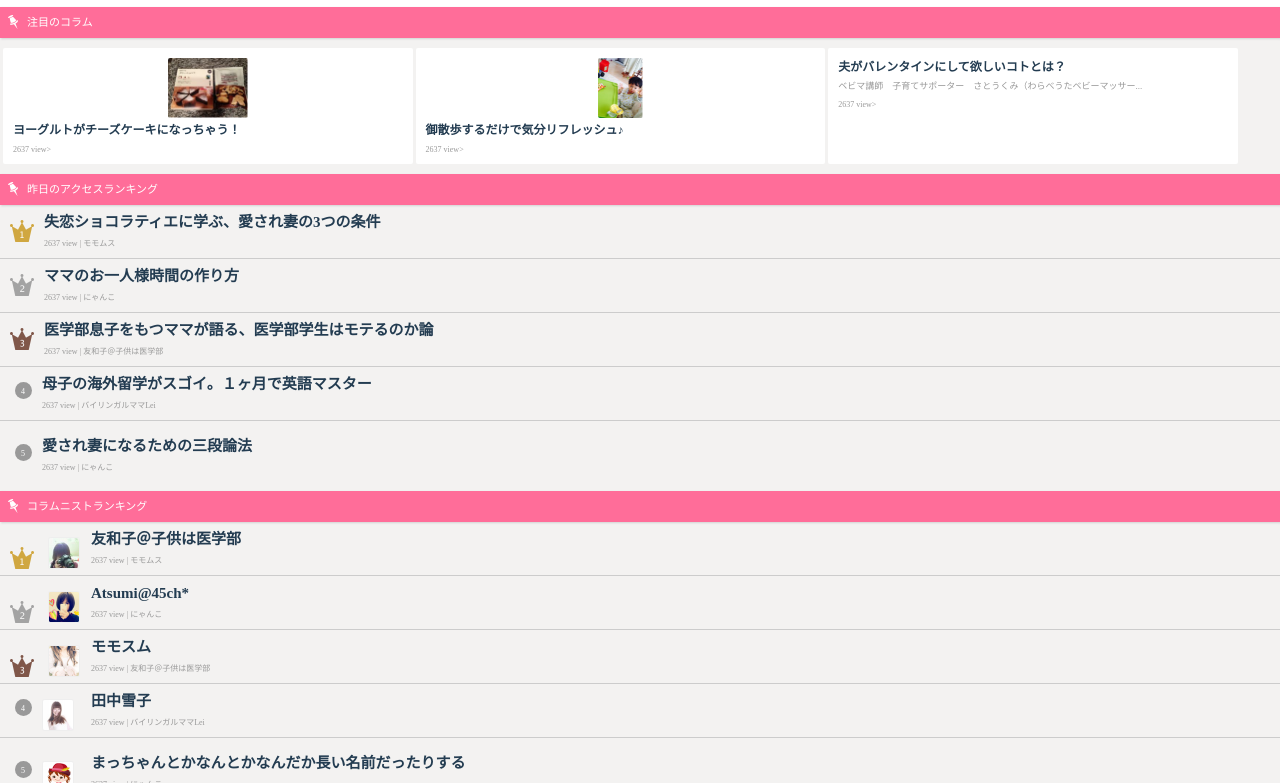
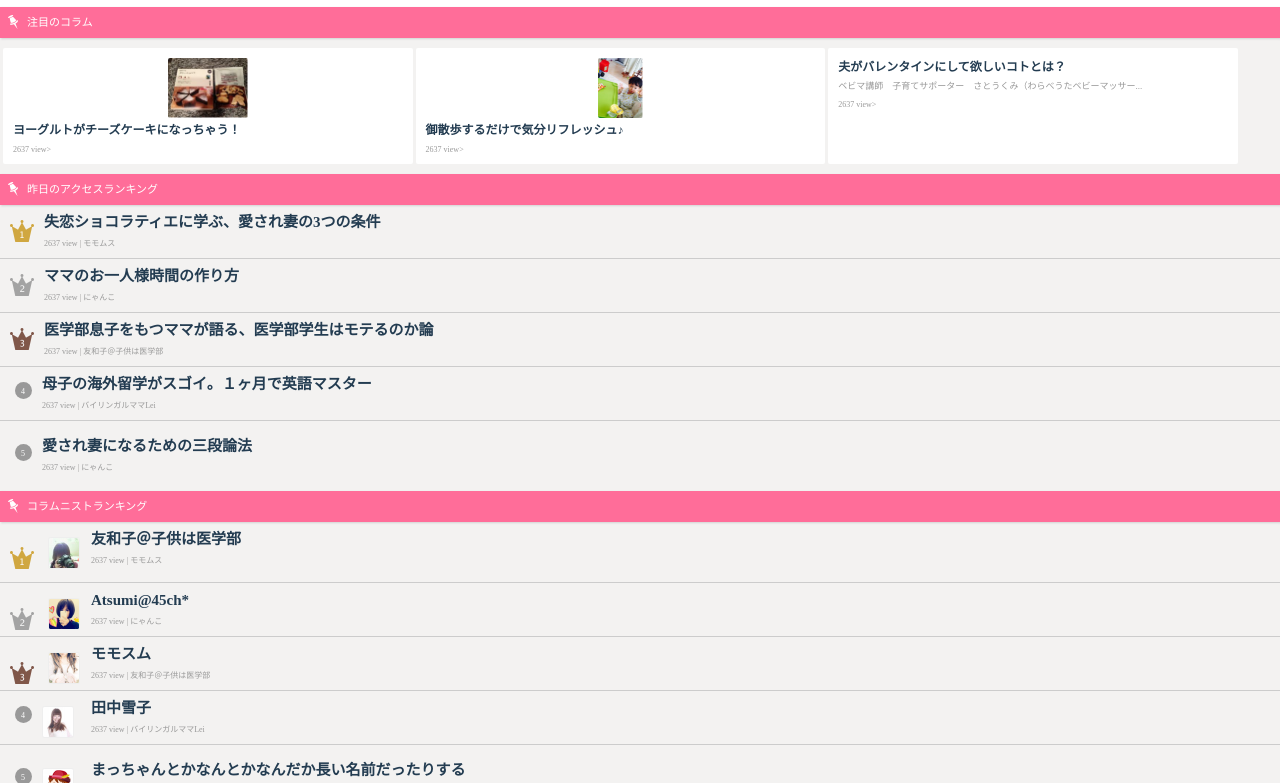
Before and after one commit to cchocoor/cchocoor_sample, a plain HTML site: page amemama/index.html in a window 1280 px wide. Shown: the part 686-1469 px from the top of the page. Drawn offline with Linux system fonts and the light colour scheme.

Commit message:
追加
Signed-off-by: takaishi_rikako <takaishi_rikako@cyberagent.co.jp>

```diff
--- a/amemama/css/index.css
+++ b/amemama/css/index.css
@@ -290,6 +290,11 @@ li.picup-contents:nth-child(6) {
 	height: 40px;
 }
 .clearfix {
+	zoom:1;
+}
+.clearfix:after {
+	content: "";
+	display: block;
 	clear: both;
 }
 .picup-contents-btn {
```
